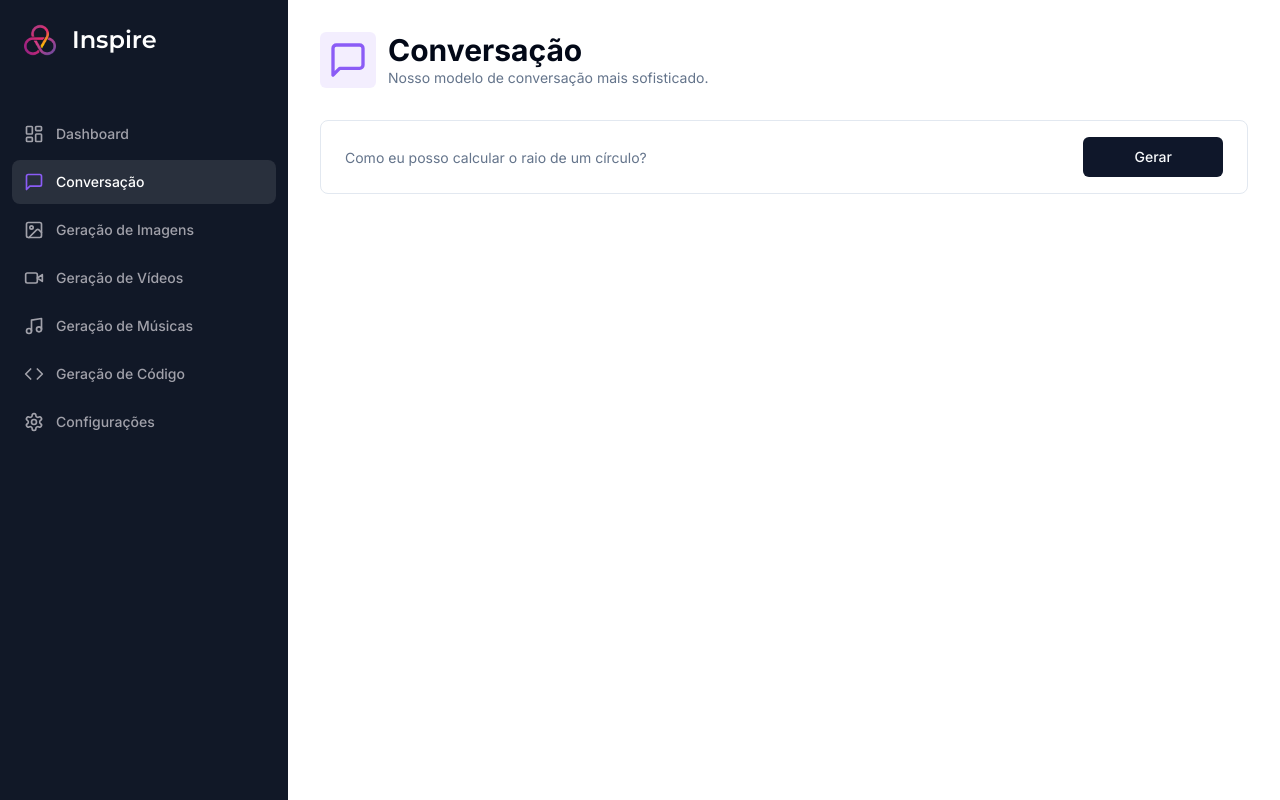
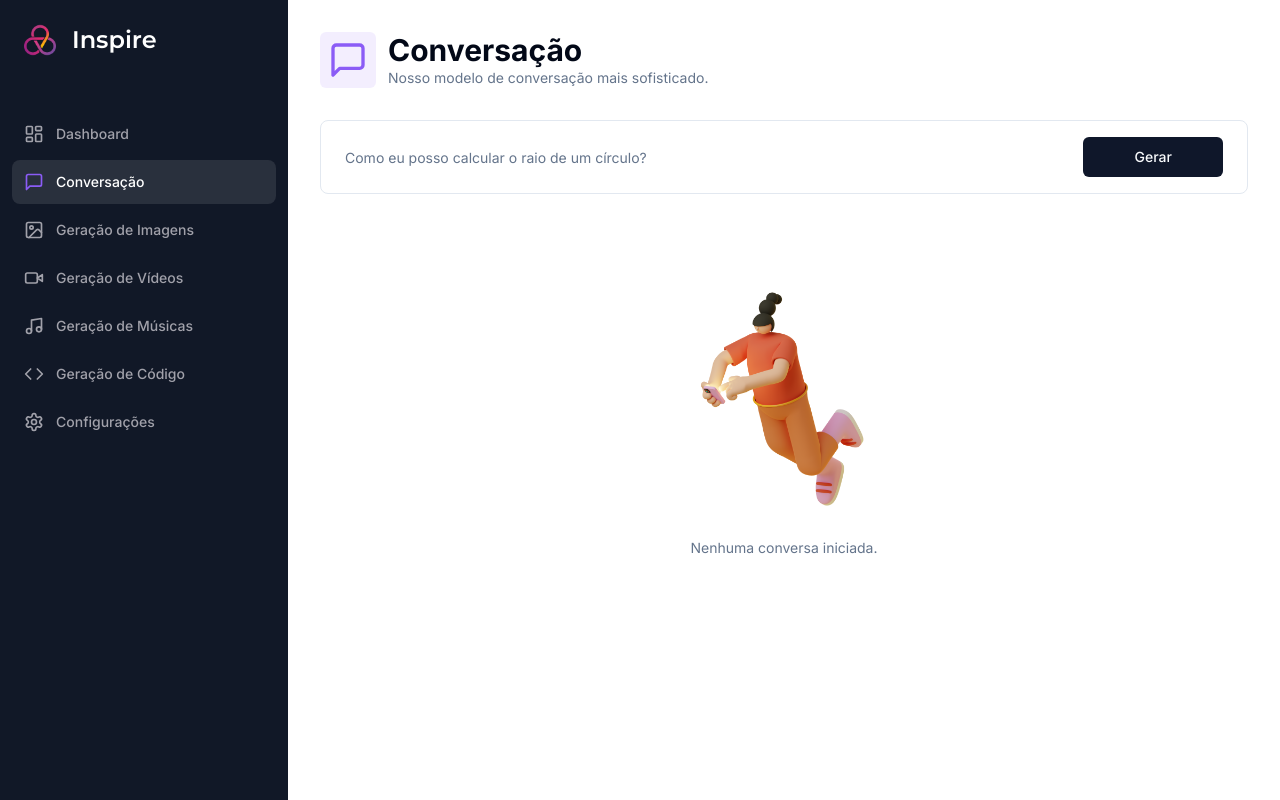
Before and after one commit to gafanhotoalexandre/my-genius, a Next.js app: page /conversation in a window 1280 px wide. Built offline with nearby package versions, Linux system fonts and the light colour scheme.

Commit message:
Empty: nenhuma conversa iniciada

```diff
--- a/app/(dashboard)/(routes)/conversation/page.tsx
+++ b/app/(dashboard)/(routes)/conversation/page.tsx
@@ -19,6 +19,7 @@ import {
 } from '@/components/ui/form'
 import { Input } from '@/components/ui/input'
 import { Button } from '@/components/ui/button'
+import { Empty } from '@/components/Empty'
 
 import { ConversationValidation } from '@/lib/validations/conversation'
 
@@ -110,6 +111,10 @@ export default function ConversationPage() {
         </div>
 
         <section className="space-y-4 mt-4">
+          {messages.length === 0 && !isLoading && (
+            <Empty label="Nenhuma conversa iniciada." />
+          )}
+
           <div className="flex flex-col-reverse gap-y-4">
             {messages.map((message) => (
               <div key={message.content}>{message.content}</div>
--- /dev/null
+++ b/components/Empty.tsx
@@ -0,0 +1,16 @@
+import Image from 'next/image'
+
+interface EmptyProps {
+  label: string
+}
+export function Empty({ label }: EmptyProps) {
+  return (
+    <div className="h-full p-10 flex flex-col items-center justify-center">
+      <div className="relative h-72 w-72">
+        <Image fill alt="Conteúdo vazio" src="/empty.png" />
+      </div>
+
+      <p className="text-muted-foreground text-sm text-center">{label}</p>
+    </div>
+  )
+}
```
